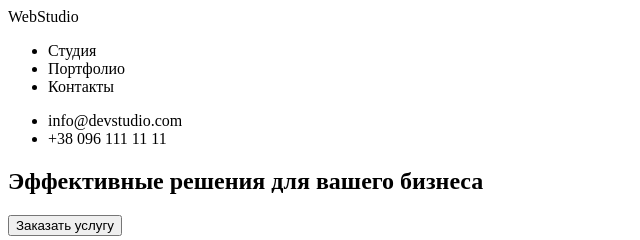
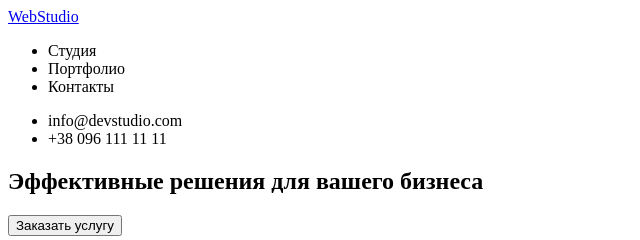
Before and after one commit to Oksana1594/goit-markup-hw-01, a plain HTML site: page index.html in a window 1280 px wide. Shown: the top 240 px of the page, 0-640 px from the left. Drawn offline with Linux system fonts and the light colour scheme.

Commit message:
правки після вебінару (п'ятниця)
додала мову
додала назву
лого додала в посилання
картинки тепер в різних папках
додала висоту картинок
адреса тепер огортає всю контактну інформацію в футері

```diff
--- a/index.html
+++ b/index.html
@@ -9,7 +9,7 @@
 <body>
     <header>
       <nav>
-        <a href="/" lang="en"></a> WebStudio
+        <a href="/" lang="en">WebStudio </a>
     <ul>
         <li><a href=""></a>Студия</li>
         <li><a href=""></a> Портфолио</li>
@@ -84,7 +84,7 @@
 </section>
    </main>
 <footer>
-    <a href="/" lang="en"></a> WebStudio
+    <a href="/" lang="en"> WebStudio</a>
     <address>
         <ul>
             <li>г. Киев, пр-т Леси Украинки, 26</li>
```
